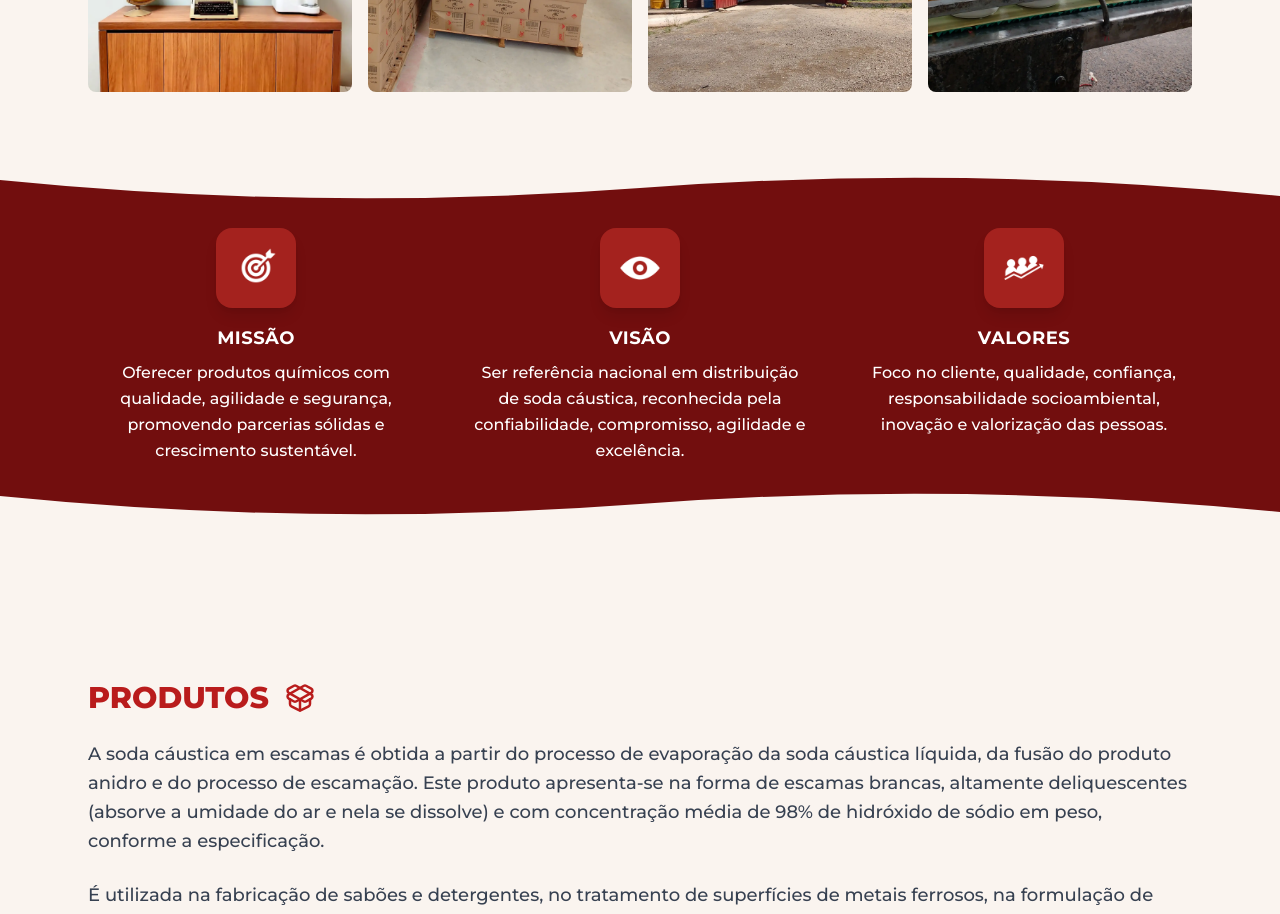
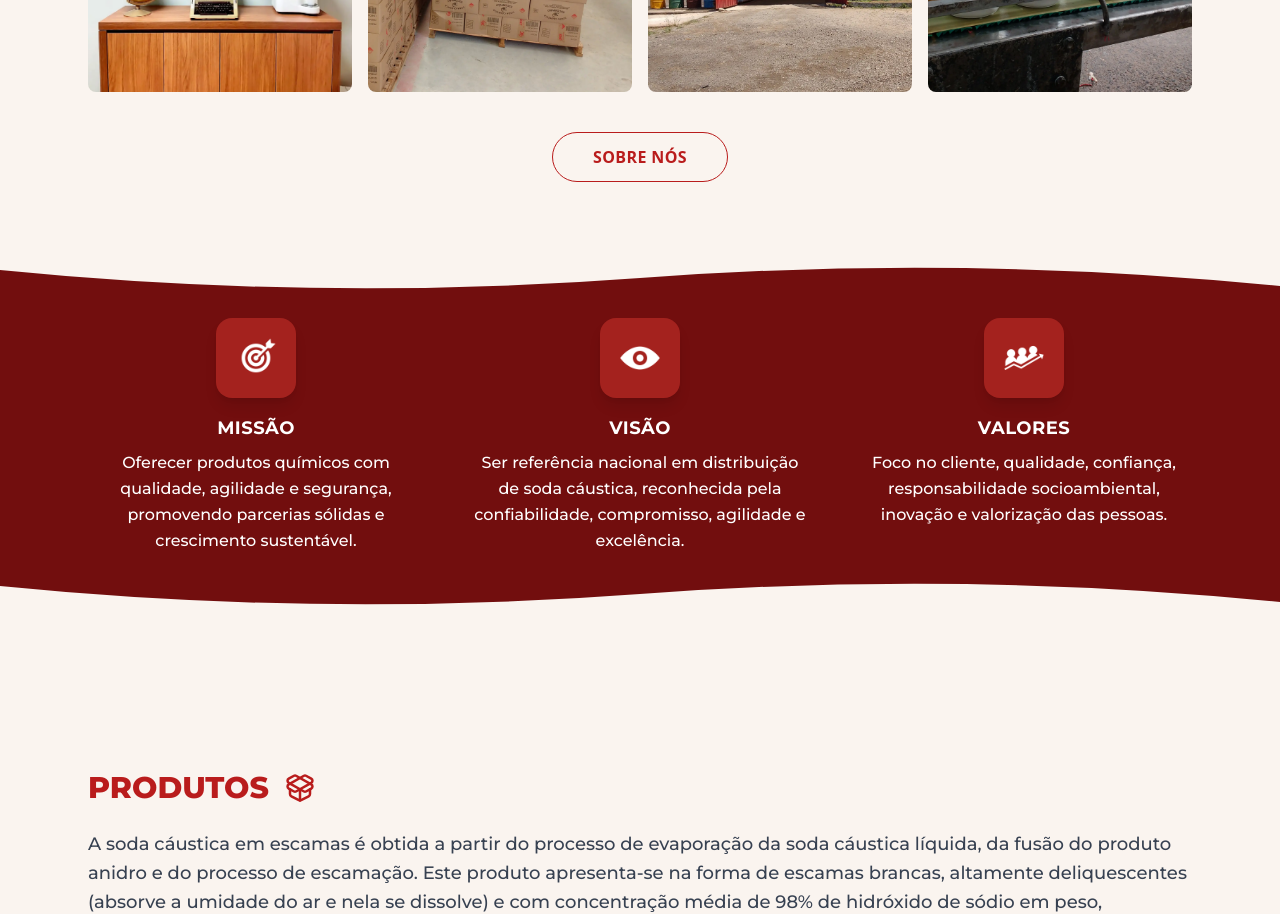
Before and after one commit to Xavis01/project_escorpiao, a Vue app in the folder frontend/: page / in a window 1280 px wide. Shown: the part 1720-2634 px from the top of the page. Built offline with nearby package versions, Linux system fonts and the light colour scheme.

Commit message:
Ajuste de "Sobre nós"

```diff
--- a/frontend/src/views/HomeHistory.vue
+++ b/frontend/src/views/HomeHistory.vue
@@ -1,8 +1,8 @@
 <template>
     <div class="mt-16" style="background-color: #faf4ef;">
-        <section id="contato" class="max-w-6xl mx-auto px-6 pt-24 scroll-mt-32">
+        <section id="history" class="max-w-6xl mx-auto px-6 pt-24 scroll-mt-32">
             <div class="flex items-center gap-4 mb-4">
-                <router-link to="/" class="transition-transform duration-300 hover:-translate-x-1">
+                <router-link to="/#empresa" class="transition-transform duration-300 hover:-translate-x-1">
                     <ChevronLeft class="w-8 h-8 text-red-700 hover:text-red-600 transition-all duration-300" />
                 </router-link>
                 <div class="flex items-center gap-4 mb-6 pt-6">
--- a/frontend/src/views/HomeView.vue
+++ b/frontend/src/views/HomeView.vue
@@ -4,16 +4,10 @@
 
         <div id="inicio" name="Capa Inicial" class="relative pt-32">
             <img :src="Capa" alt="Capa Inicial" class="h-auto w-auto object-contain" loading="lazy" />
-            <router-link to="/nossa-historia">
-                <button
-                    class="absolute top-[500px] left-[550px] transform -translate-x-1/2 -translate-y-1/2 border border-white text-white px-10 py-3 rounded-full font-semibold tracking-wide transition duration-300 hover:bg-white hover:text-red-700 z-10">
-                    SOBRE NÓS
-                </button>
-            </router-link>
         </div>
 
         <section id="empresa">
-            <div  class="max-w-6xl mx-auto px-6 pt-32 scroll-mt-32">
+            <div class="max-w-6xl mx-auto px-6 pt-32 scroll-mt-32">
                 <!-- Título -->
                 <div class="flex items-center gap-4 ">
                     <h2 class="text-3xl font-extrabold mt-6 text-red-700 mb-6 font-montserrat">EMPRESA</h2>
@@ -39,6 +33,15 @@
                 <div class="grid grid-cols-2 md:grid-cols-4 gap-4">
                     <img v-for="(img, index) in empresaImages" :key="index" :src="img" alt="Imagem Empresa"
                         class="rounded-lg object-cover w-full h-auto icon-container2" />
+                </div>
+
+                <div class="flex justify-center mt-10">
+                    <router-link to="/nossa-historia">
+                        <button
+                            class="border border-red-700 text-red-700 px-10 py-3 rounded-full font-semibold tracking-wide transition duration-300 hover:bg-red-700 hover:text-white z-10">
+                            SOBRE NÓS
+                        </button>
+                    </router-link>
                 </div>
 
             </div>
@@ -130,13 +133,15 @@
             <div class="grid grid-cols-1 md:grid-cols-2 gap-8">
                 <!-- Produto 500g -->
                 <div class="flex flex-col items-center text-center">
-                    <img :src="soda500g" alt="Soda Cáustica 500g" class="icon-container2 mb-4 object-contain w-60 h-auto rounded-lg" />
+                    <img :src="soda500g" alt="Soda Cáustica 500g"
+                        class="icon-container2 mb-4 object-contain w-60 h-auto rounded-lg" />
                     <p class="text-lg font-semibold text-gray-700 font-montserrat">Soda Cáustica 500g</p>
                 </div>
 
                 <!-- Produto 1kg -->
                 <div class="flex flex-col items-center text-center">
-                    <img :src="soda1kg" alt="Soda Cáustica 1kg" class="icon-container2 mb-4 object-contain w-60 h-auto rounded-lg" />
+                    <img :src="soda1kg" alt="Soda Cáustica 1kg"
+                        class="icon-container2 mb-4 object-contain w-60 h-auto rounded-lg" />
                     <p class="text-lg font-semibold text-gray-700 font-montserrat">Soda Cáustica 1kg</p>
                 </div>
             </div>
@@ -310,7 +315,8 @@
 
             <div class="grid grid-cols-1 sm:grid-cols-2 md:grid-cols-4 gap-6 mb-8">
                 <figure class="flex flex-col items-center">
-                    <img :src="ondeComprarImages[0]" alt="Mercados" class="icon-container2 w-40 h-40 object-contain mb-3 rounded-lg" />
+                    <img :src="ondeComprarImages[0]" alt="Mercados"
+                        class="icon-container2 w-40 h-40 object-contain mb-3 rounded-lg" />
                     <figcaption class="text-center text-gray-700 font-semibold text-lg">
                         Mercados
                     </figcaption>
```
